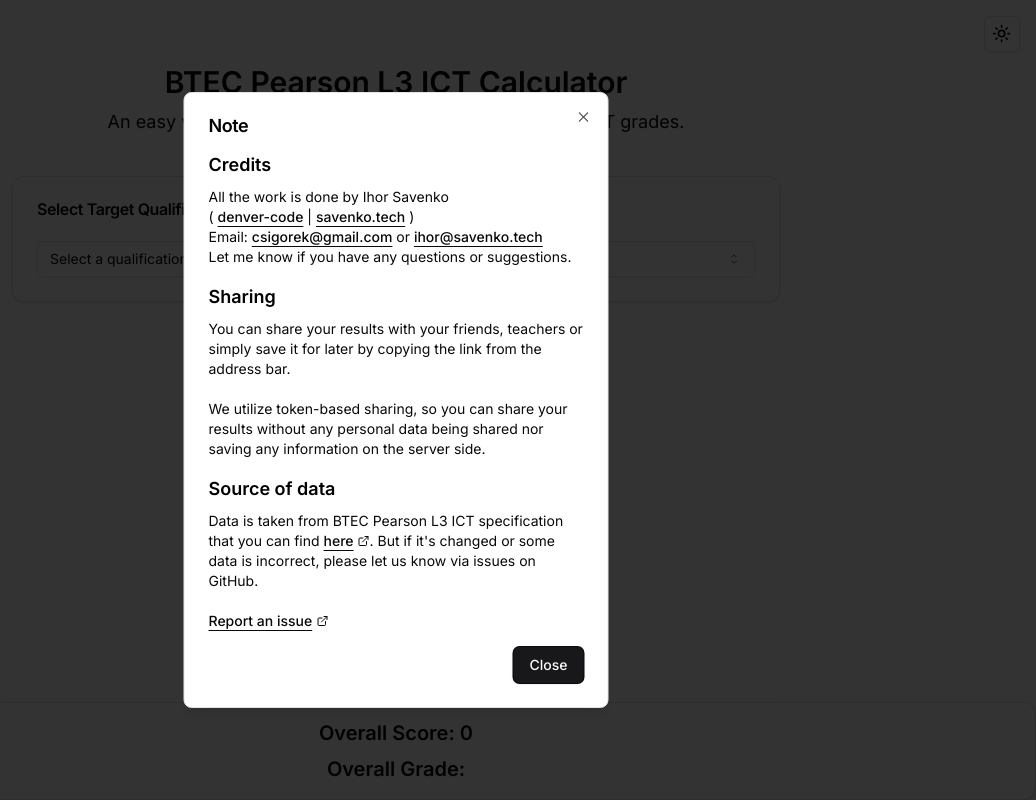
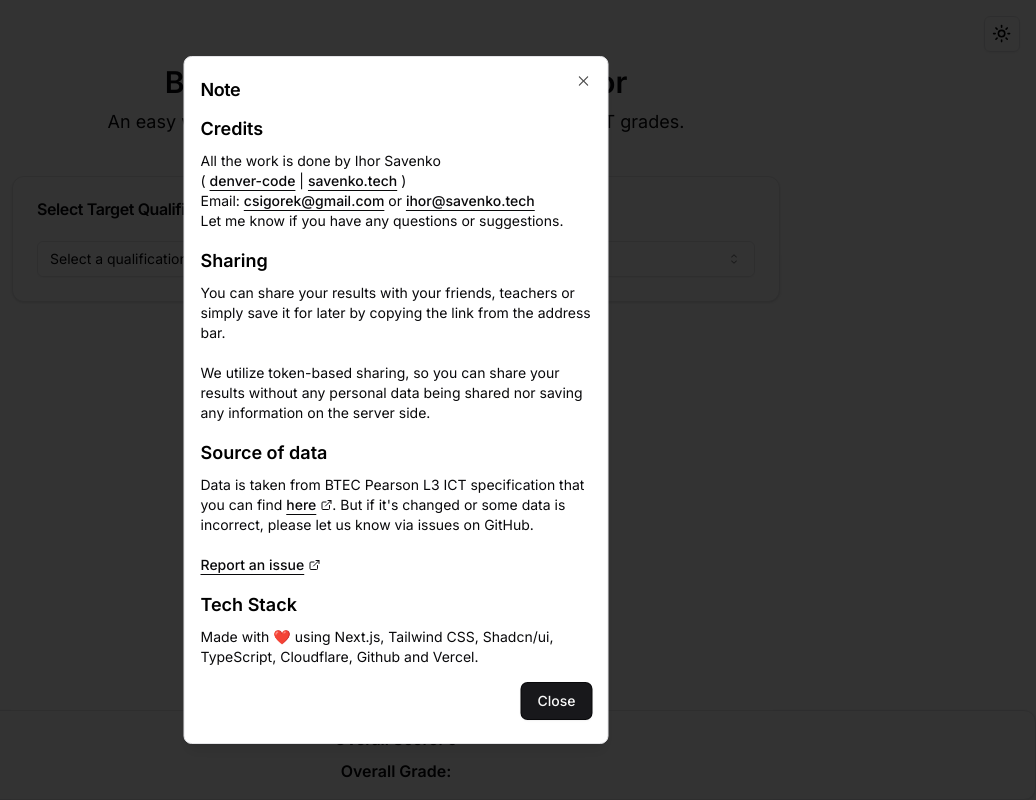
Before and after one commit to denver-code/btecpictcalculator, a Next.js app: page / in a window 1280 px wide. Shown: the whole page, without its empty margins (244-1280 px from the left). Built offline with nearby package versions, Linux system fonts and the light colour scheme.

Commit message:
upd notice and bottom bar lyt

```diff
--- a/src/app/NoticeBox.tsx
+++ b/src/app/NoticeBox.tsx
@@ -36,8 +36,8 @@
   }, [])
 
   return (
-    <Dialog open={isOpen} onOpenChange={onClose}>
-      <DialogContent className="sm:max-w-[425px]">
+    <Dialog open={isOpen} onOpenChange={onClose} >
+      <DialogContent className="sm:max-w-[425px] px-4">
         <DialogHeader>
           <DialogTitle>Note</DialogTitle>
         </DialogHeader>
@@ -99,6 +99,13 @@
               </Link>
             </p>
           </div>
+
+           <div>
+            <h3 className="text-lg font-semibold mb-2">Tech Stack</h3>
+            <p className="text-sm text-foreground">
+                Made with ❤️ using Next.js, Tailwind CSS, Shadcn/ui, TypeScript, Cloudflare, Github and Vercel.
+            </p>
+          </div>
         </div>
         <DialogFooter>
           <Button onClick={onClose}>Close</Button>
--- a/src/app/page.tsx
+++ b/src/app/page.tsx
@@ -206,11 +206,12 @@
         )}
         <Card className="fixed bottom-0 left-0 right-0 bg-card">
           <CardContent className="py-4 px-4 text-center">
-            <p className="text-xl font-semibold">Overall Score: {globalScore}</p>
-            <p className="text-xl font-semibold mt-2">Overall Grade: {overallGrade}</p>
-            {/* if token is not empty - show copy button */}
-            {selectedQualification && (
+            <p className="text-m font-semibold">Overall Score: {globalScore}</p>
+            <div className="flex flex-row space-x-6 justify-center items-center">
+              <p className="text-m font-semibold mt-2">Overall Grade: {overallGrade}</p>
+               {selectedQualification && (
               <Button
+                size="sm"
                 className="mt-4 bg-primary text-white font-semibold py-2 px-4 rounded-lg"
                 onClick={() => {
                   const token = btoa(JSON.stringify({ qualification: selectedQualification, grades: selectedGrades }))
@@ -224,6 +225,8 @@
                 Copy Link
               </Button>
             )}
+            </div>
+
           </CardContent>
         </Card>
       </div>
```
